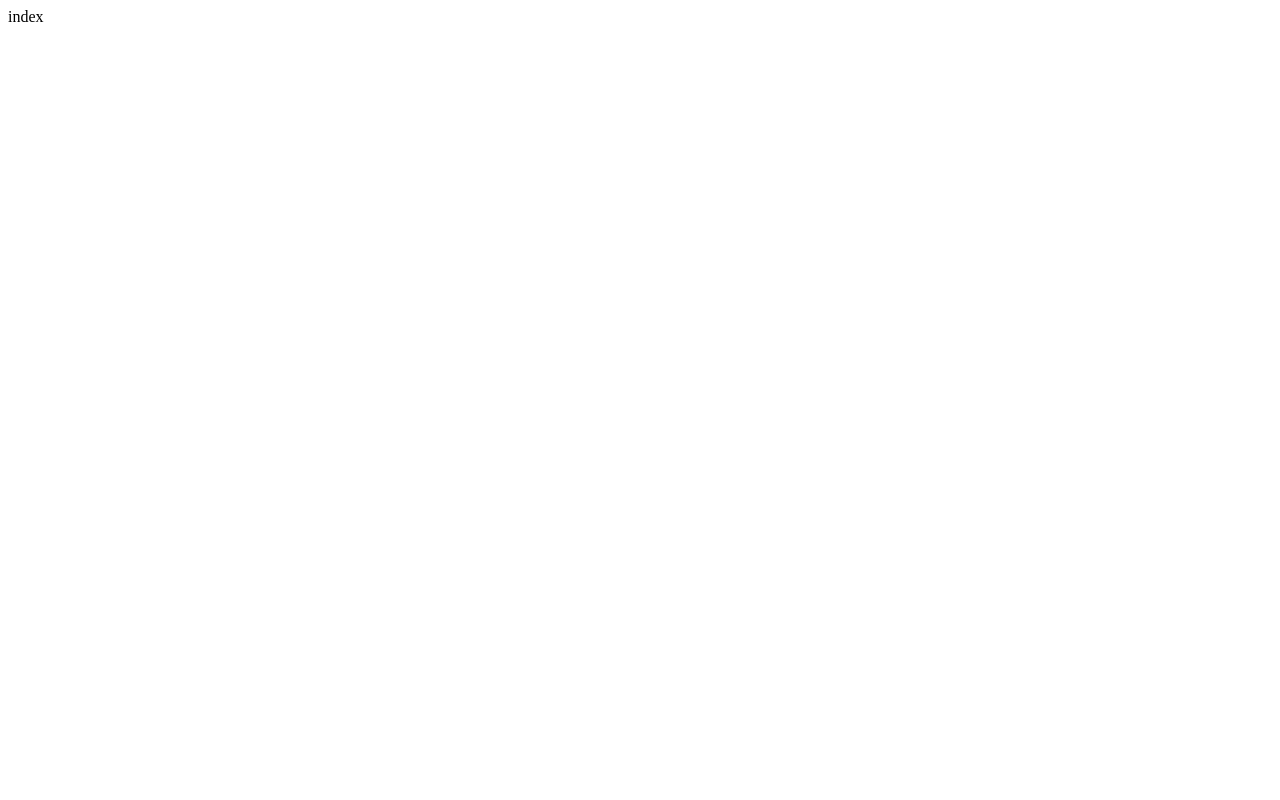
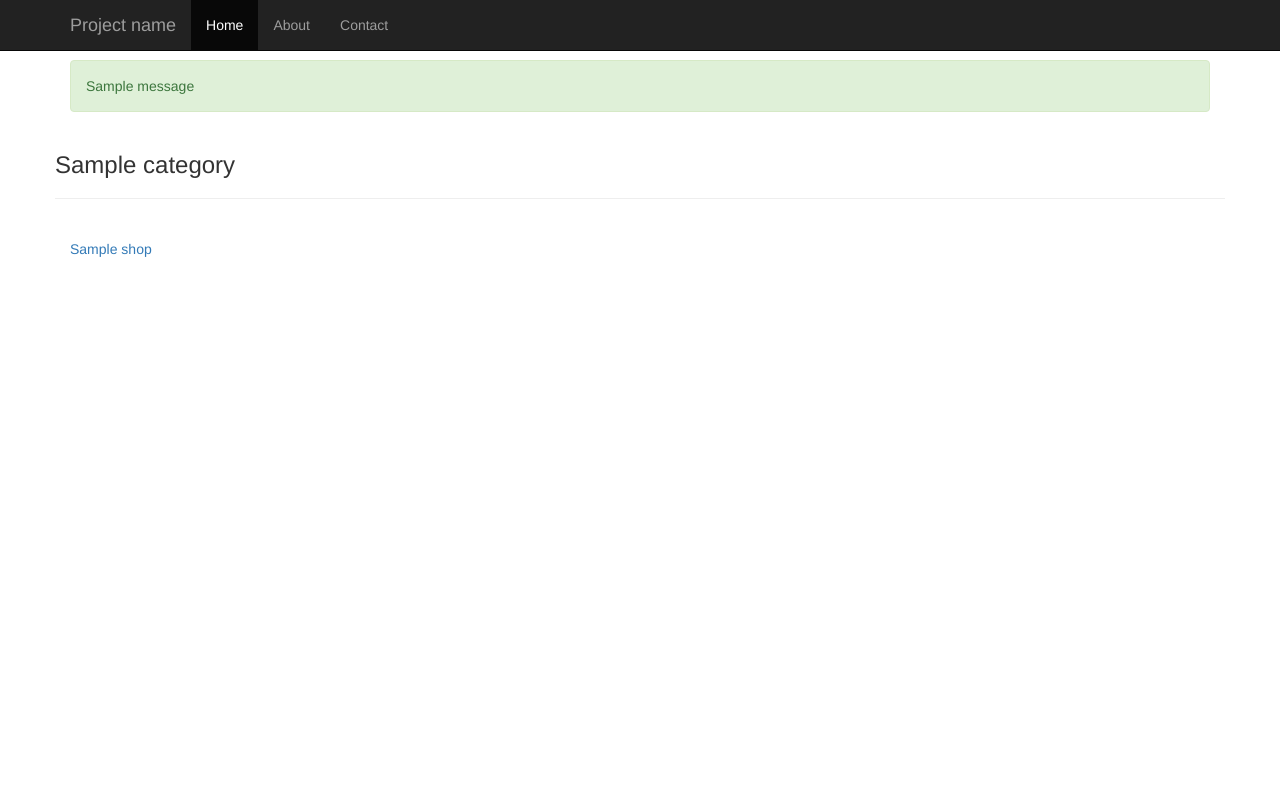
Before and after one commit to taeyoungpark/snuweb2_final, a Django app: page /blog/ in a window 1280 px wide. Before the commit the page is almost empty. Run offline with Django 3.2, Linux system fonts and the light colour scheme; tables that the repository leaves empty hold one stand-in row (values such as "Sample post"); one stand-in notice (Sample message) is shown; some libraries are stand-ins or nearby versions.

Commit message:
index template 제작

```diff
--- a/blog/templates/blog/base.html
+++ b/blog/templates/blog/base.html
@@ -1 +1,53 @@
-base
+<!doctype html>
+<html>
+<head>
+<meta charset="utf8" />
+<title>Blog</title>
+<link rel="stylesheet" href="https://maxcdn.bootstrapcdn.com/bootstrap/3.3.6/css/bootstrap.min.css" />
+<style>
+body {
+    padding-top: 60px;
+    padding-bottom: 30px;
+}
+</style>
+</head>
+<body>
+
+    <nav class="navbar navbar-inverse navbar-fixed-top">
+      <div class="container">
+        <div class="navbar-header">
+          <button type="button" class="navbar-toggle collapsed" data-toggle="collapse" data-target="#navbar" aria-expanded="false" aria-controls="navbar">
+            <span class="sr-only">Toggle navigation</span>
+            <span class="icon-bar"></span>
+            <span class="icon-bar"></span>
+            <span class="icon-bar"></span>
+          </button>
+          <a class="navbar-brand" href="#">Project name</a>
+        </div>
+        <div id="navbar" class="collapse navbar-collapse">
+          <ul class="nav navbar-nav">
+            <li class="active"><a href="#">Home</a></li>
+            <li><a href="#about">About</a></li>
+            <li><a href="#contact">Contact</a></li>
+          </ul>
+        </div><!--/.nav-collapse -->
+      </div>
+    </nav>
+
+    <div class="container">
+        <div class="row">
+            <div class="col-sm-12">
+                {% if messages %}
+                {% for message in messages %}
+                <div class="alert alert-{{ message.tags }}">
+                {{ message }}
+                </div>
+                {% endfor %}
+                {% endif %}
+
+                {% block content %}
+                {% endblock %}
+            </div>
+        </div>
+    </div>
+</body>
--- a/blog/templates/blog/index.html
+++ b/blog/templates/blog/index.html
@@ -1 +1,32 @@
-index
+
+{% extends "blog/base.html" %}
+
+{% block content %}
+    <div class="row">
+        {% for category in category_list %}
+          <h3> {{ category.name }} </h3> <hr />
+          {% for shop in category.shop_set.all %}
+
+          <div class="col-sm-4">
+              <img src="{{ shop.photo.url }}" style="max-width: 100%;" />
+              <div class="caption">
+                  <a href="{% url "blog:shop_detail" shop.pk %}">
+                      {{ shop.name }}
+                  </a>
+              </div>
+          </div>
+          {% endfor %}
+        {% endfor %}
+    </div>
+  <div class="row">
+    {% for reviews in recent_reviews %}
+    {{ reviews.comment }}
+   <img src="{{ reviews.photo.url }}" />
+    <hr />
+    {% endfor %}
+
+
+
+  </div>
+
+{% endblock %}
```
